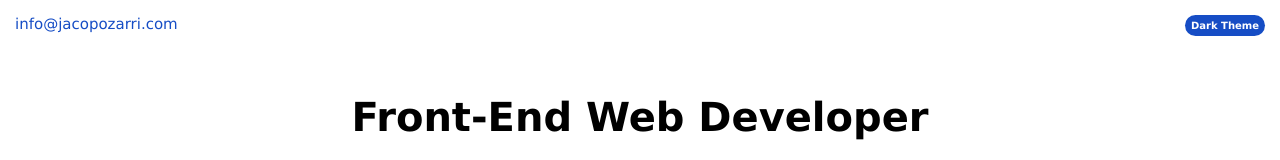
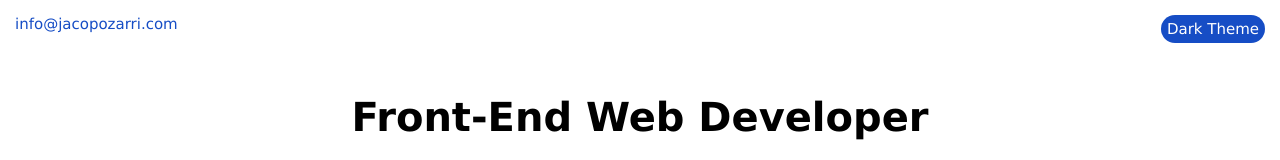
Before and after one commit to jacopozarri/My-Website, a plain HTML site: page index.html in a window 1280 px wide. Shown: the top 160 px of the page. Drawn offline with Linux system fonts and the light colour scheme.

Commit message:
Add files via upload

```diff
--- a/index.html
+++ b/index.html
@@ -17,13 +17,13 @@
         color: #fff;
         cursor: pointer;
         display: inline;
-        font: bold 0.5em Verdana, sans-serif;
+        font: 15px Verdana, sans-serif;
         margin: auto 15px 0;
         padding: 5px;
         position: absolute;
         right: 0px;
         top: 15px;
-        width: 80px;
+        width: 104px;
       }
       a {
         color: #164dc5;
```
